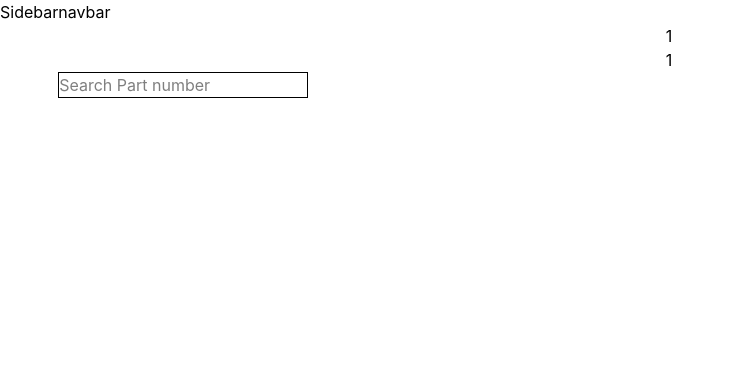
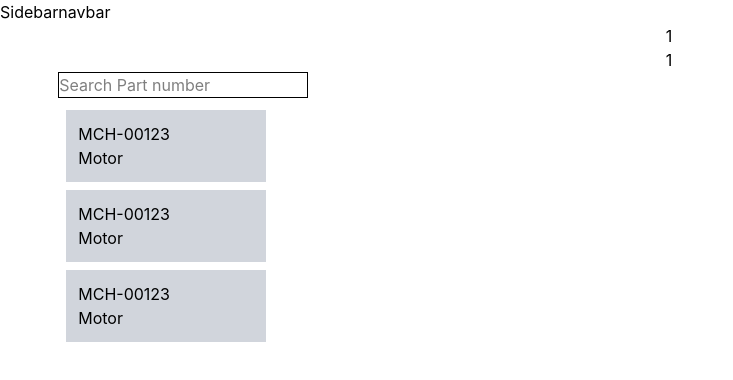
Before and after one commit to teran210c/spare-parts, a React (Vite) app: page /line/1/1 in a window 1280 px wide. Shown: the top 380 px of the page, without its empty margins (0-733 px from the left). Built offline with nearby package versions, Linux system fonts and the light colour scheme.

Commit message:
Feat: added list for parts

```diff
--- a/src/pages/MachineDetails.jsx
+++ b/src/pages/MachineDetails.jsx
@@ -4,6 +4,12 @@ import { useParams } from "react-router-dom"
 export default function MachineDetails() {
     const { lineId, machine } = useParams()
     const [searchTerm, setSearchTerm] = useState("")
+
+    const parts = [
+        { partNumber: "MCH-00123", partName: "Motor" },
+        { partNumber: "MCH-00123", partName: "Motor" },
+        { partNumber: "MCH-00123", partName: "Motor" }
+    ]
 
     return (
         <div>
@@ -25,6 +31,18 @@ export default function MachineDetails() {
                         />
                     </div>
                 </form >
+                <ul>
+                    {parts.map((part, index) => (
+                        <li
+                            key={index}
+                            className="m-2 p-3 bg-gray-300 w-50 cursor-pointer"
+                        >
+                            <h1>{part.partNumber}</h1>
+                            <h4>{part.partName}</h4>
+
+                        </li>
+                    ))}
+                </ul>
 
             </div>
         </div>
```
Lines whose indentation alone changed are shown as unchanged.
